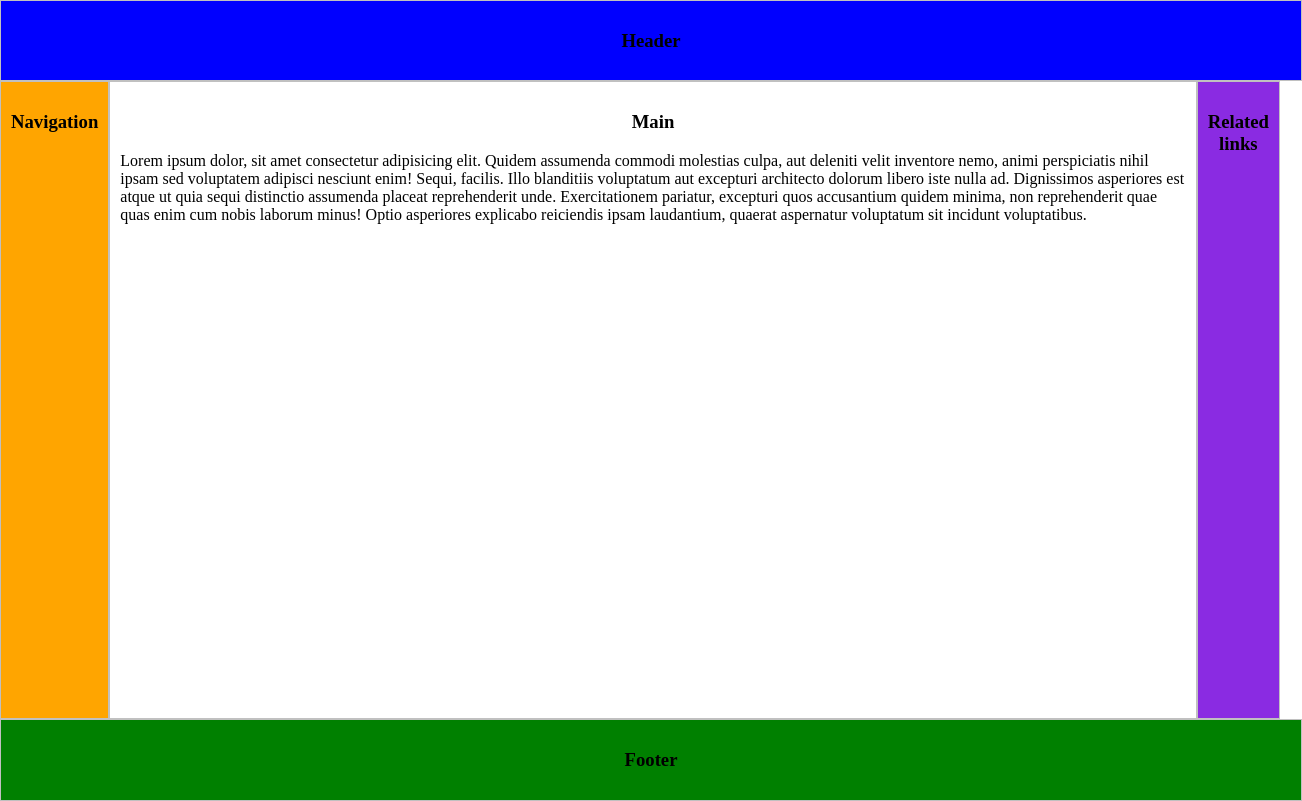
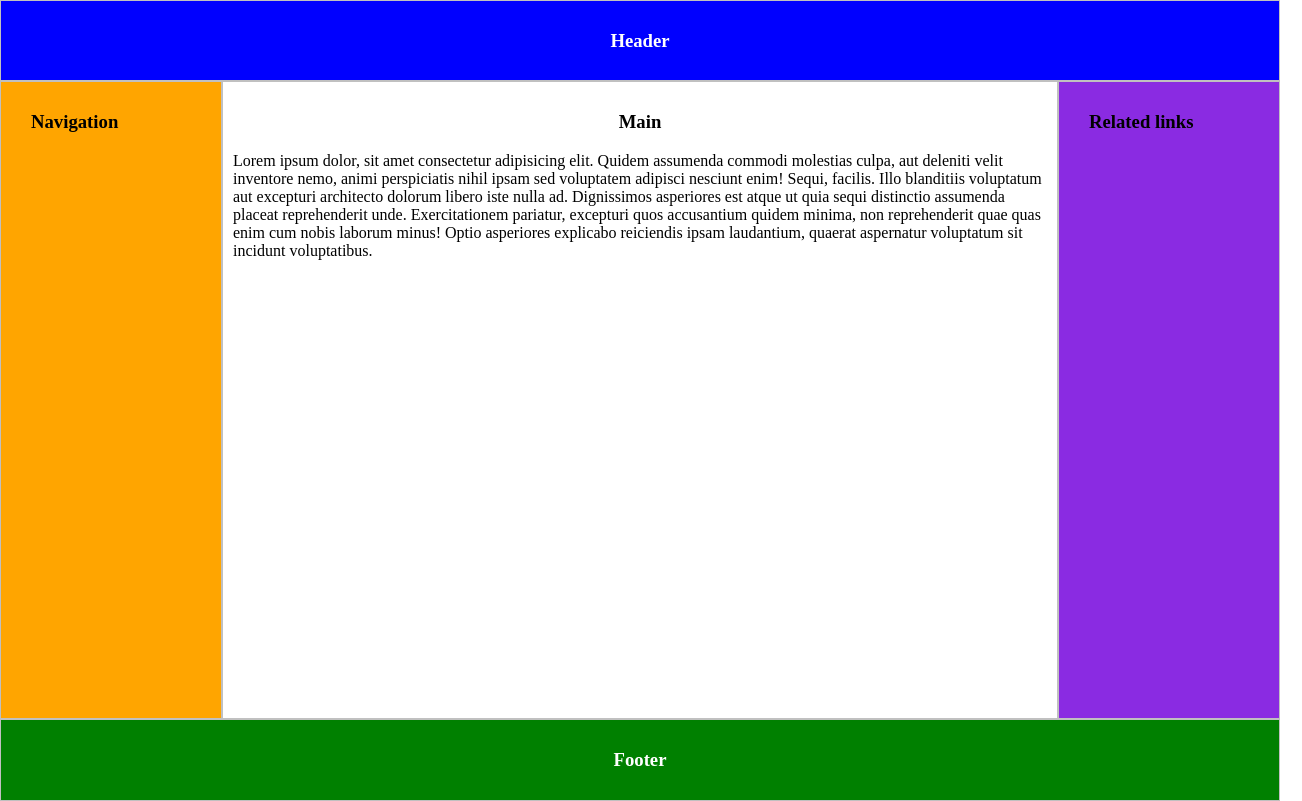
Before and after one commit to altuhova88/test1, a plain HTML site: page index.html in a window 1280 px wide. Shown: the whole page, 1302 px wide, since content can reach past the window. Drawn offline with Linux system fonts and the light colour scheme.

Commit message:
final adaptive flex3

```diff
--- a/index.html
+++ b/index.html
@@ -13,25 +13,25 @@
 
     <div>
         <div class="header">
-            <h3>Header</h3>
+            <h3 class="header-text">Header</h3>
         </div>
 <div  class="contanier1">
     <div class="navigation">
-     <h3>Navigation</h3>
+     <h3 class="nav-text">Navigation</h3>
 </div>
 
 <div class="main">
-    <h3>Main</h3>
+    <h3 class="main-text">Main</h3>
     <p>Lorem ipsum dolor, sit amet consectetur adipisicing elit. Quidem assumenda commodi molestias culpa, aut deleniti velit inventore nemo, animi perspiciatis nihil ipsam sed voluptatem adipisci nesciunt enim! Sequi, facilis. Illo blanditiis voluptatum aut excepturi architecto dolorum libero iste nulla ad. Dignissimos asperiores est atque ut quia sequi distinctio assumenda placeat reprehenderit unde. Exercitationem pariatur, excepturi quos accusantium quidem minima, non reprehenderit quae quas enim cum nobis laborum minus! Optio asperiores explicabo reiciendis ipsam laudantium, quaerat aspernatur voluptatum sit incidunt voluptatibus.</p>
 </div>
 
 <div class="related-links">
-    <h3>Related links</h3>
+    <h3 class="liks-text">Related links</h3>
 </div>
 </div>
 
         <div class="footer">
-            <h3>Footer</h3>
+            <h3 class="footer-text">Footer</h3>
 
        </div>
 
--- a/styles/style.css
+++ b/styles/style.css
@@ -8,42 +8,82 @@ body {
     align-items: stretch;
     flex-direction: row;
     height: calc(100vh - 162px);
-
+}
+.header-text{
+    color: white;
+    text-align: center;
 
 }
+.footer-text{
+    color: white;
+    text-align: center;
 }
+.main-text{
+    text-align: center;
+
+}
+.nav-text{
+    padding-left: 20px;
+}
+.liks-text{
+    padding-left: 20px;
+}
+
+}
+
+@media (max-width:800px) {
+    .contanier1 {
+        display: flex;
+        align-items: stretch;
+        flex-direction: column;
+        height: calc(100vh - 162.06px);
+
+    }
+
+    .main {
+        height: calc(100vh - 324.12px);
+    }
+    .header-text{
+        color: white;
+
+    }
+    .footer-text{
+        color: white;
+    }
+
+    h3 {
+        text-align: center;
+    }
+
+    }
+
 .contanier1 div{
     padding: 10px;
     border: 1px solid silver;
 
 }
 .header{
-    width: 100%;
+    flex: 1 0 100%;
     padding: 10px;
     border: 1px solid silver;
     background-color: blue;
 
 }
 .footer{
-    width: 100%;
+    flex: 1 0 100%;
     padding: 10px;
     border: 1px solid silver;
     background-color: green;
 
 }
 
-.main{
 
-}
-
-h3{
-    text-align: center;
-}
 .navigation{
     background-color: orange;
+    min-width: 200px;
 
 }
 .related-links{
     background-color: blueviolet;
-
+    min-width: 200px;
 }
```
